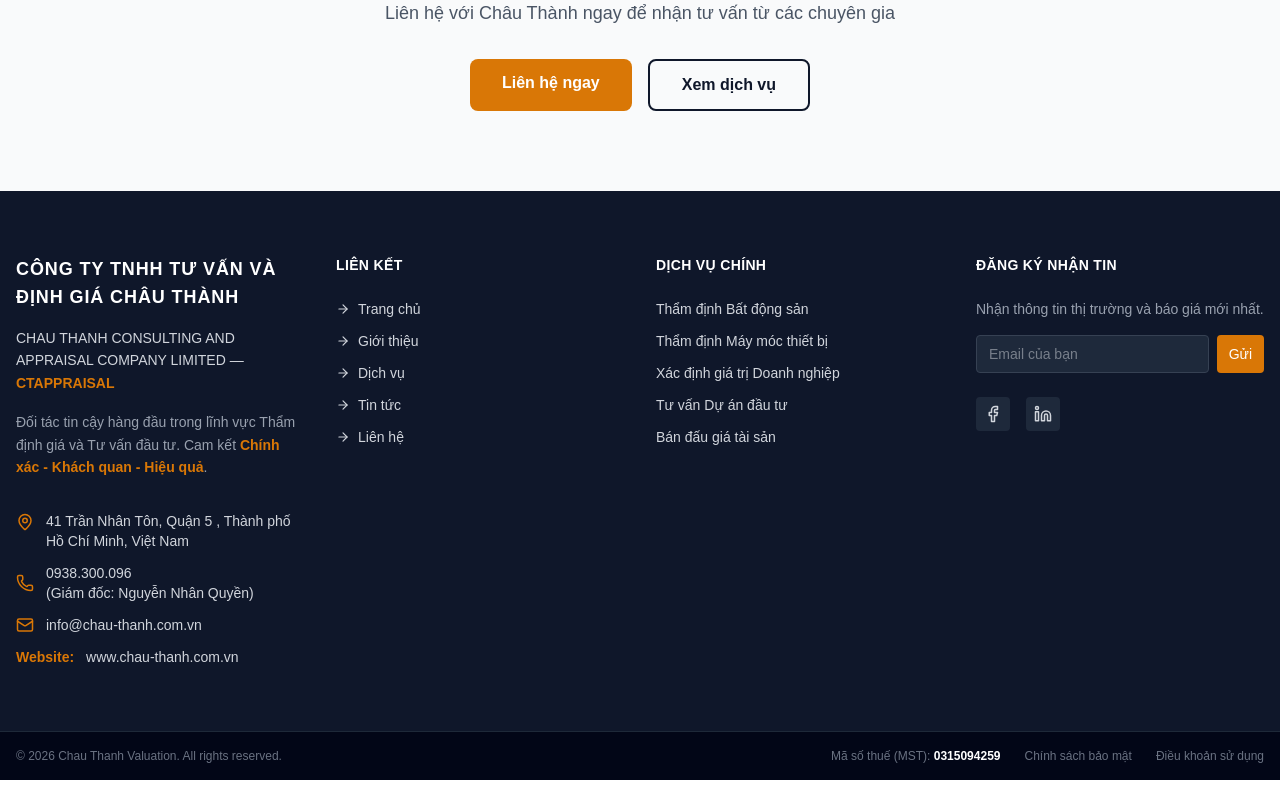
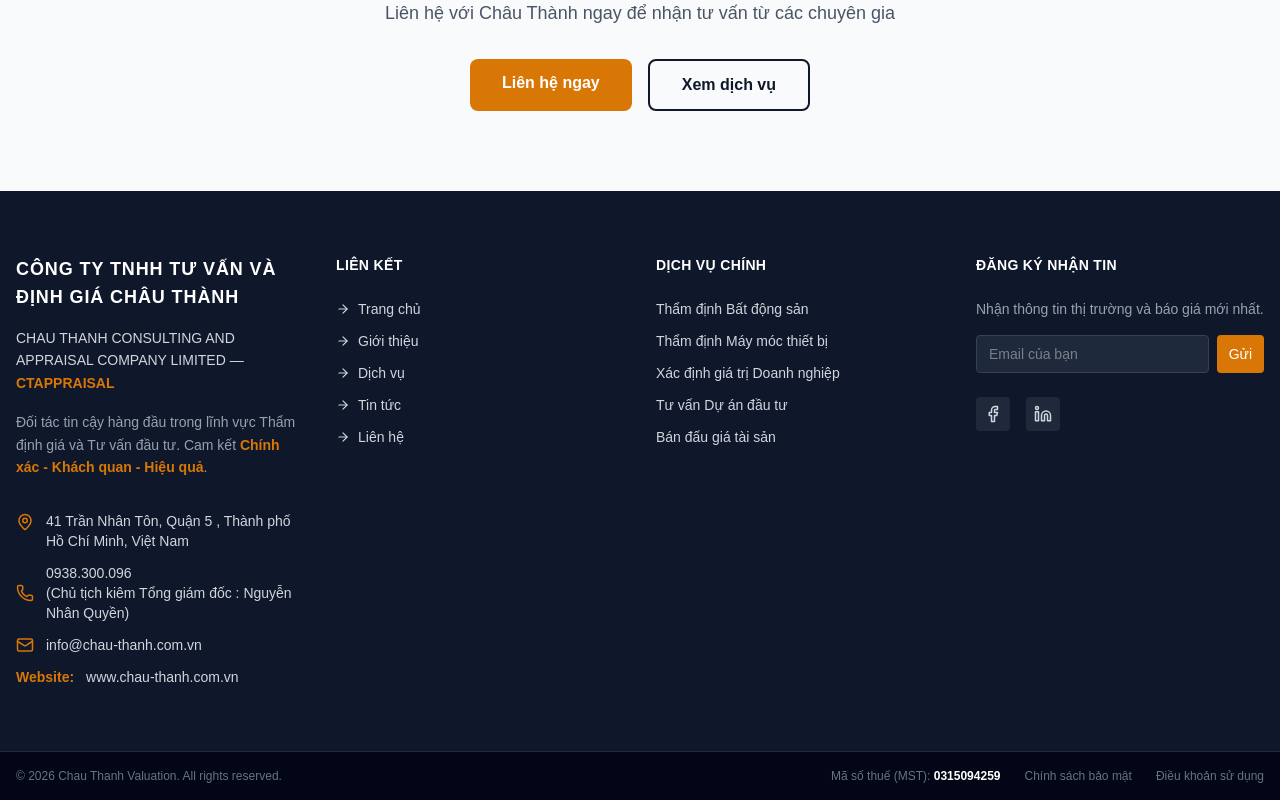
Before and after one commit to ThaiThien010104/chau-thanh-valuation, a Next.js app: page / in a window 1280 px wide. Shown: the part 3272-4072 px from the top of the page. Built offline with nearby package versions, Linux system fonts and the light colour scheme.

Commit message:
Update Footer.tsx

```diff
--- a/components/Footer.tsx
+++ b/components/Footer.tsx
@@ -25,7 +25,7 @@ const Footer = () => {
                </p>
                <p className="flex items-center gap-3">
                  <Phone size={18} className="text-[#D97706] shrink-0" />
-                 <span><a href="tel:0938300096" className="hover:text-white"> 0938.300.096</a> <br /> (Giám đốc: Nguyễn Nhân Quyền) <a href="tel:0909300096" className="hover:text-white"></a></span>
+                 <span><a href="tel:0938300096" className="hover:text-white"> 0938.300.096</a> <br /> (Chủ tịch kiêm Tổng giám đốc : Nguyễn Nhân Quyền) <a href="tel:0909300096" className="hover:text-white"></a></span>
                </p>
                <p className="flex items-center gap-3">
                  <Mail size={18} className="text-[#D97706] shrink-0" />
```
